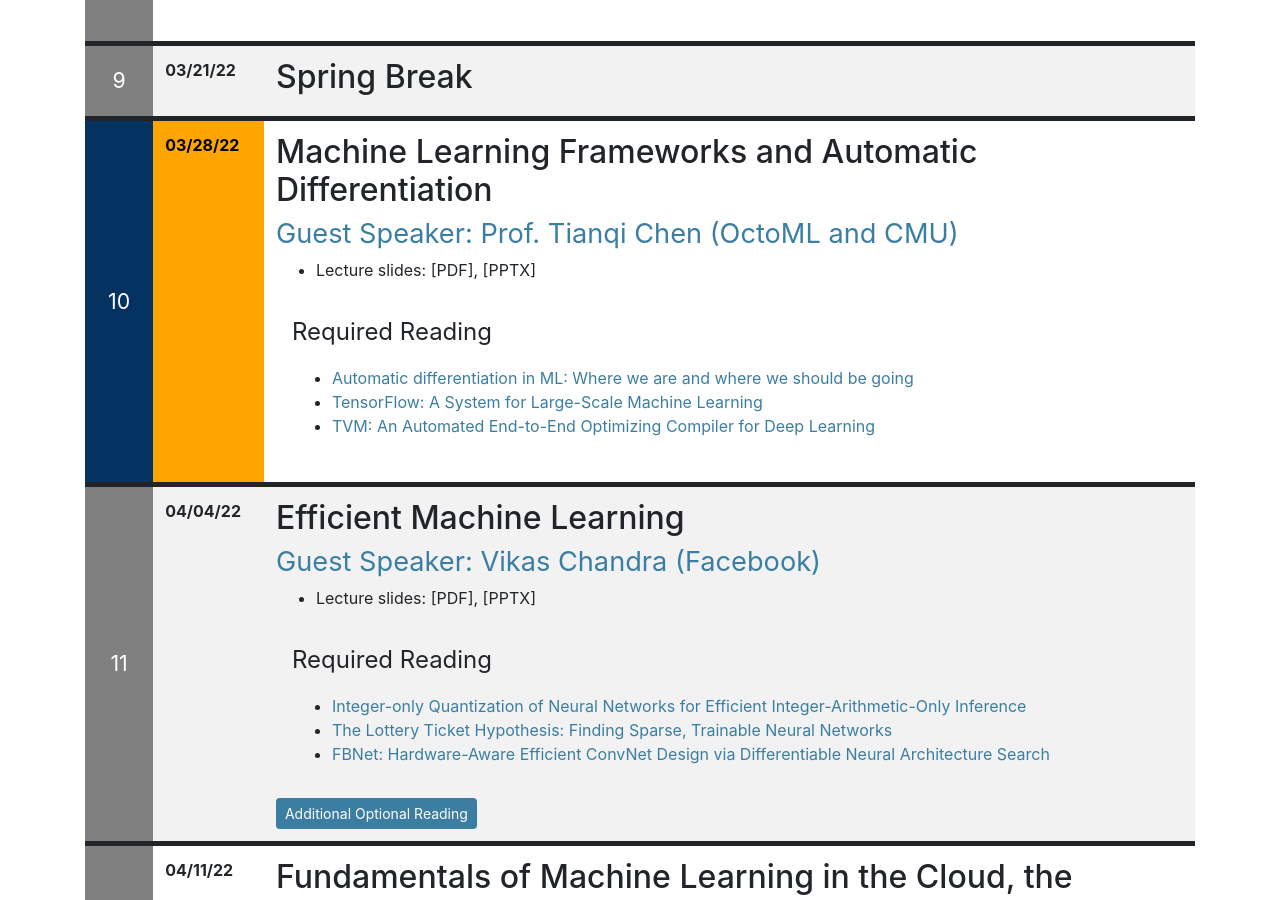
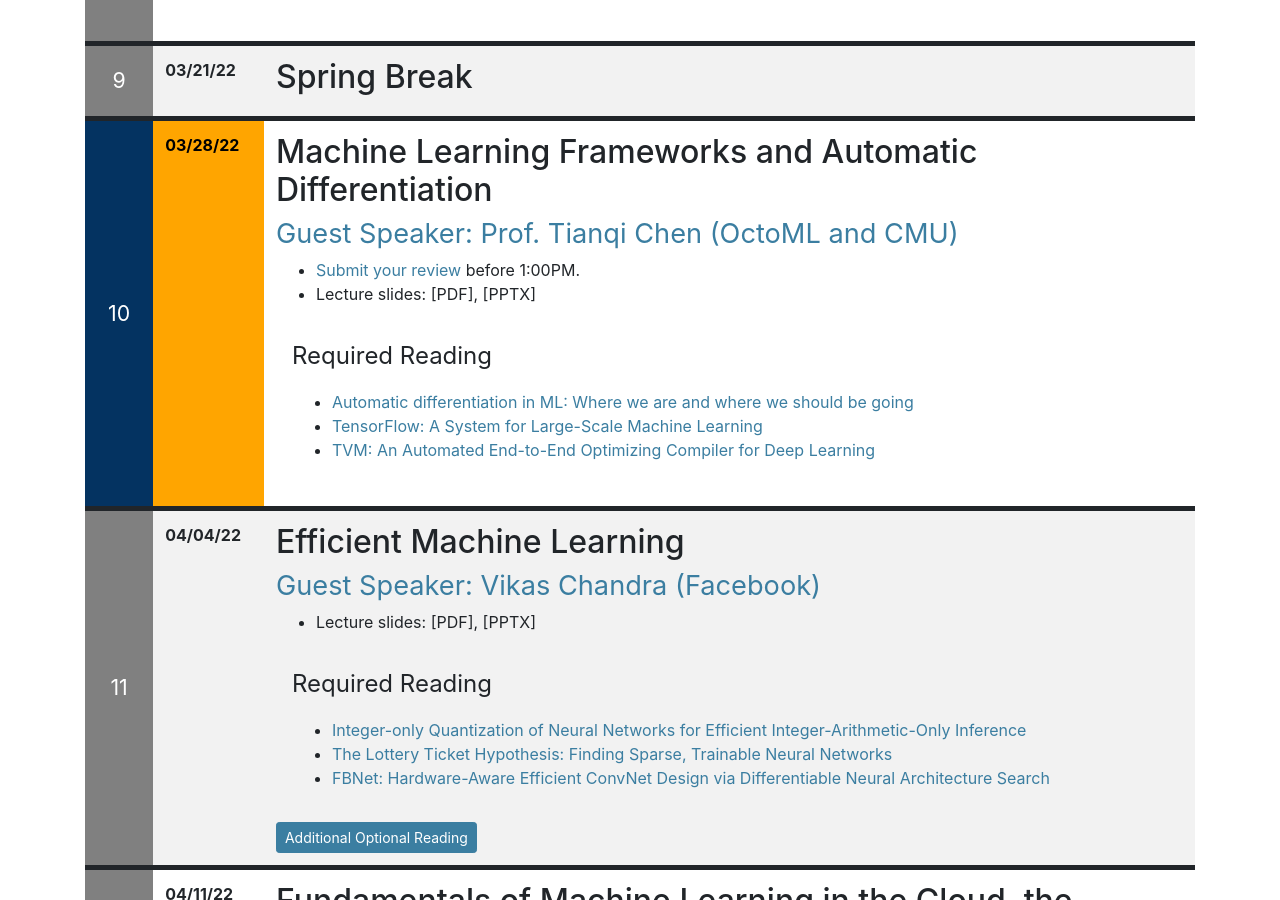
Before and after one commit to ucbrise/cs294-ai-sys-sp22, a Jekyll site: the page built from index.md, in a window 1280 px wide and 900 px high, scrolled down 3853 px. Built offline with Jekyll 4.4.1, drawn with Linux system fonts in a browser that asks for light colours; nearby versions of some CDN libraries; our own code applies the rules of GitHub Pages for plain Markdown files.

Commit message:
added paper review link for lec 10

```diff
--- a/index.md
+++ b/index.md
@@ -233,6 +233,7 @@ This lecture will be an overview of the class, requirements, and an introduction
 # Machine Learning Frameworks and Automatic Differentiation
 ## [Guest Speaker: Prof. Tianqi Chen (OctoML and CMU)](https://tqchen.com)
 
+* [Submit your review](https://forms.gle/sxMrFsWDGsrToaxm6) before 1:00PM.
 * Lecture slides: [PDF], [PPTX]
 
 <div class="reading">
```
